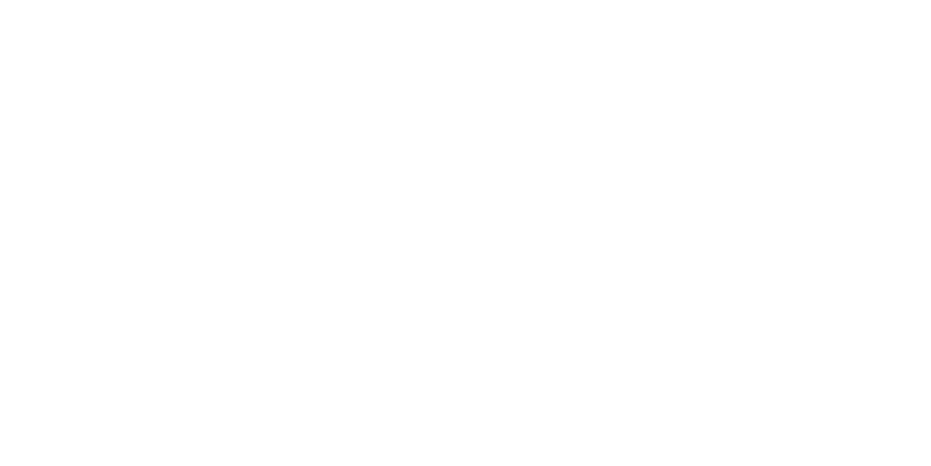
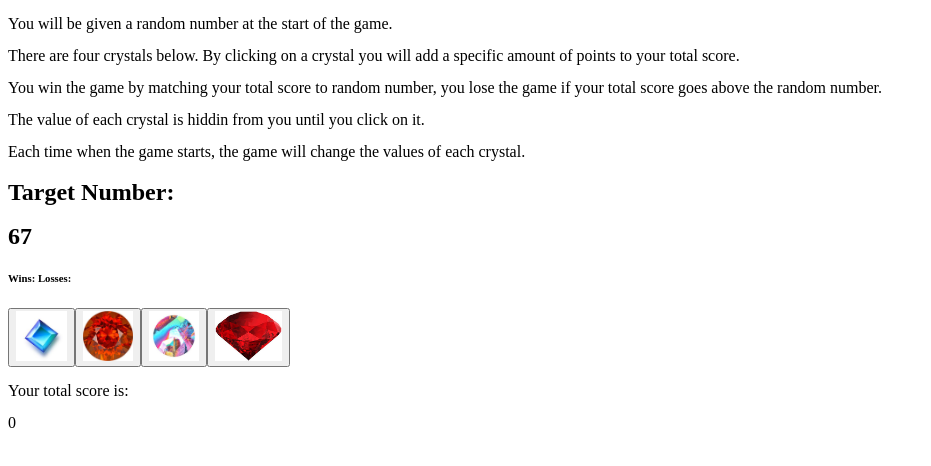
Before and after one commit to NickForma/CrystalCollectorGame, a plain HTML site: page index.html in a window 1280 px wide. Shown: the whole page, without its empty margins (0-931 px from the left). Drawn offline with nearby package versions, Linux system fonts and the light colour scheme.

Commit message:
js additions for buttons

```diff
--- a/assets/css/style.css
+++ b/assets/css/style.css
@@ -0,0 +1,5 @@
+.gem img{
+    height: 50px;
+    weight: 50px;
+
+}
--- a/assets/js/game.js
+++ b/assets/js/game.js
@@ -0,0 +1,79 @@
+$(document).ready(function () {
+
+    //Define Global vars, then your functions, then the rest of your code under that
+    let counter = 0;
+
+
+    //Listing gems and pics
+    const gemArray = [
+        {
+            name: 'gem1',
+            url: './assets/images/bluegem.jfif'
+        },
+        {
+            name: 'gem2',
+            url: './assets/images/orangegem.jfif'
+        },
+        {
+            name: 'gem3',
+            url: './assets/images/raindbowgem.jfif'
+        },
+        {
+            name: 'gem4',
+            url: './assets/images/redgem.jfif'
+        }
+    ]
+
+    //target number Function, it returns a random number between ((((((19-120.)))))
+    const targetNum = function () {
+        return Math.floor(Math.random() * 101) + 19
+    }
+
+    let randomNum = targetNum();
+
+    //Assign our randomNum to the DOM
+    $('#object-num').text(randomNum)
+
+    //Generate a random number between 1-13 for data-value attribute of gem elements on DOM
+    const randNum = function () {
+        return Math.floor(Math.random() * 12) + 1
+    }
+
+    //Create buttons of gems, with unique values.
+    const elementBuilder = function (e) {
+        return (
+            `<button data-value='${randNum()}' class="gem" id='${e.name}' type="button">
+                <img src='${e.url}'>
+            </button>`
+        )
+    }
+
+    //Append a new gem button to (.container) with each element (e) inside of gemArray.
+    gemArray.forEach(function (e) {
+        $('.container').append(elementBuilder(e))
+    })
+
+
+    //Click Handler(s):
+    //When we click a button, do this stuff
+    $('.gem').on('click', function (e) {
+        //num = Clicked buttons value.
+        let num = parseInt(e.currentTarget.dataset.value)
+
+        counter += num
+        console.log(counter)
+
+        $('#current-num').text(counter)
+        //Check if counter = a random number, chosen at game initialize as global var randomNum
+        //If true {  DO STUFF CAUSE WE WON       }
+        //   else if (counter < randomNum) { still less, go again?  }
+        //   else if (counter > randomNum) { went over, lose }
+
+        if (counter === randomNum){
+            console.log('hoopla')
+        }else if (counter < randomNum){
+           console.log('pants')
+        }
+    })
+    //
+})
--- a/index.html
+++ b/index.html
@@ -1,15 +1,46 @@
 <!DOCTYPE html>
 <html lang="en">
+
 <head>
     <meta charset="UTF-8">
     <meta name="viewport" content="width=device-width, initial-scale=1.0">
     <meta http-equiv="X-UA-Compatible" content="ie=edge">
     <title>Crystal Collector Game</title>
-    <link rel="stylesheet" href="assets/css/style.css" type="css/text">
-    <link rel="stylesheet" href="assets/css/reset.css" type="css/text">
+    <link rel="stylesheet" href="assets/css/style.css" type="text/css">
+    <link rel="stylesheet" href="assets/css/reset.css" type="text/css">
+    <script type="text/javascript" src="https://cdnjs.cloudflare.com/ajax/libs/jquery/3.2.1/jquery.min.js"></script>
     <script src="assets/js/game.js"></script>
-</head>
+    </head>
+
 <body>
+<div class="rules">
+    <p>You will be given a random number at the start of the game.</p>
+    <p>There are four crystals below. By clicking on a crystal you will add a specific amount of points to your total score.</p>
+    <p>You win the game by matching your total score to random number, you lose the game if your total score goes above the random number.</p>
+    <p>The value of each crystal is hiddin from you until you click on it.</p>
+    <p>Each time when the game starts, the game will change the values of each crystal.</p>
+</div>
+
+<div>
+    <h2>Target Number:</h2>
+    <h2 id="object-num"> </h2>
+    <h6>Wins: <span id="winsCount"></span>
+        Losses: <span id="lossesCount"></span>
+    </h6>
+</div>
+
+    <div class="container">
+        <!-- <button class="gem" id="gem1" type="button"><img src="./assets/images/bluegem.jfif"></button>
+        <button class="gem" id="gem2" type="button"><img src="./assets/images/orangegem.jfif"></button>
+        <button class="gem" id="gem3" type="button"><img src="./assets/images/raindbowgem.jfif"></button>
+        <button class="gem" id="gem4" type="button"><img src="./assets/images/redgem.jfif"></button> -->
+    </div>
+
+    <div class="current-number">
+        <p>Your total score is:</p>
+        <span id="current-num"> 0 </span>
+    </div>
 
 </body>
+
 </html>
```
Also changed, not shown: assets/images/bluegem.jfif (added), assets/images/orangegem.jfif (added), assets/images/raindbowgem.jfif (added), assets/images/redgem.jfif (added).
